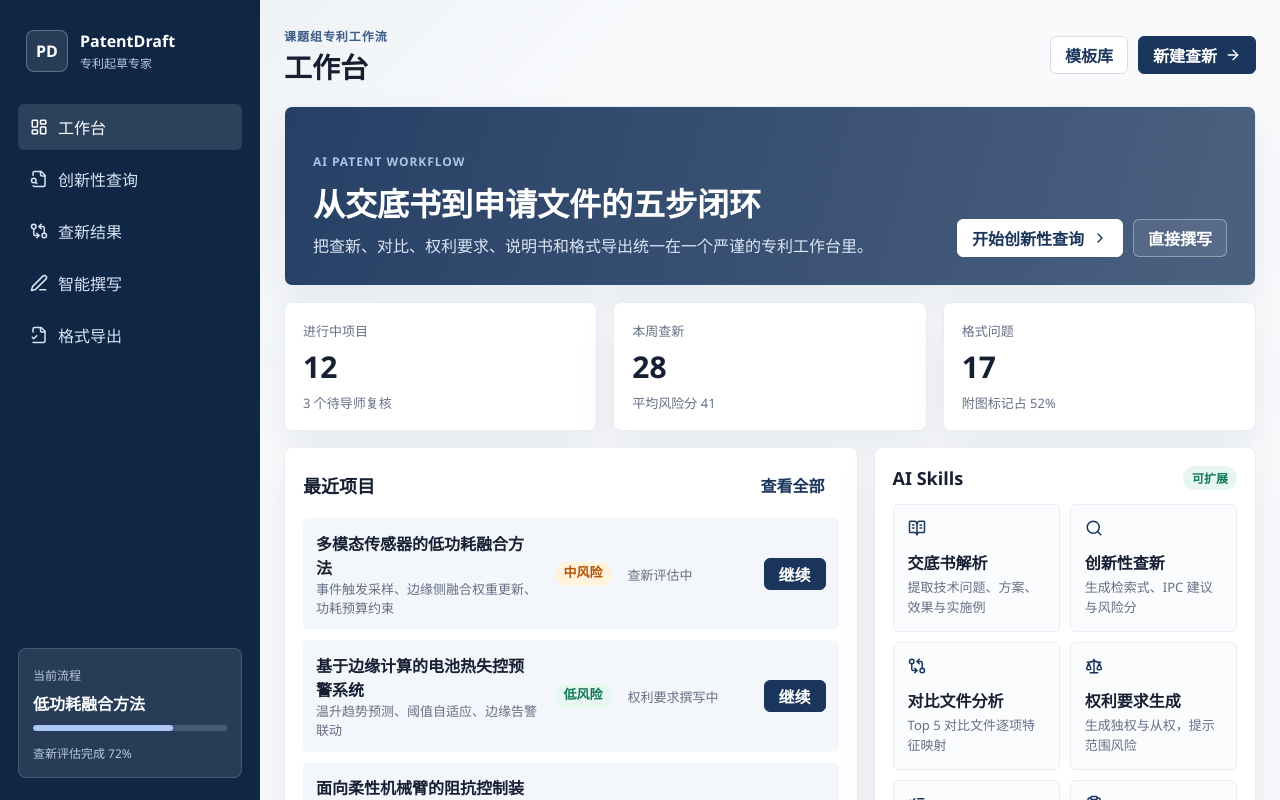
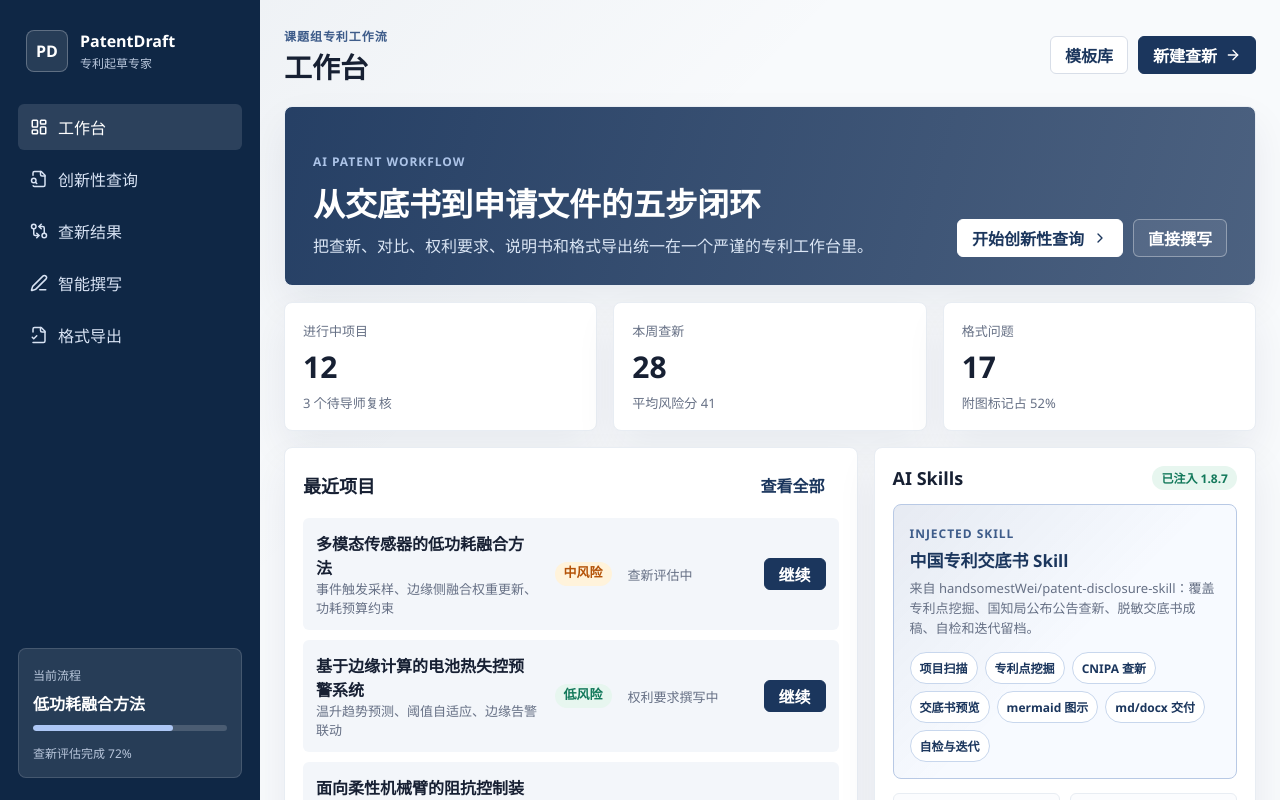
Before and after one commit to 1234jian-fu/patent, a React (Vite) app: page / in a window 1280 px wide. Shown: the top 800 px of the page. Built offline with nearby package versions, Linux system fonts and the light colour scheme.

Commit message:
Inject patent disclosure skill workflow

```diff
--- a/src/App.tsx
+++ b/src/App.tsx
@@ -63,6 +63,7 @@ const projects: PatentProject[] = [
 ];
 
 const skills = [
+  { name: "中国专利交底书", desc: "扫描项目、挖掘专利点、查新并生成 md/docx 交底书", icon: FileText },
   { name: "交底书解析", desc: "提取技术问题、方案、效果与实施例", icon: BookOpenText },
   { name: "创新性查新", desc: "生成检索式、IPC 建议与风险分", icon: Search },
   { name: "对比文件分析", desc: "Top 5 对比文件逐项特征映射", icon: GitCompareArrows },
@@ -77,6 +78,16 @@ const references = [
   { id: "US20240112991A1", title: "Sensor fusion for embedded devices", score: 68, hit: "模型更新机制相似" },
   { id: "EP4276132A1", title: "Adaptive sampling controller", score: 61, hit: "采样频率控制相近" },
   { id: "CN113558240A", title: "一种工业设备状态监测系统", score: 54, hit: "应用场景接近" },
+];
+
+const disclosurePipeline = [
+  "项目扫描",
+  "专利点挖掘",
+  "CNIPA 查新",
+  "交底书预览",
+  "mermaid 图示",
+  "md/docx 交付",
+  "自检与迭代",
 ];
 
 export default function App() {
@@ -196,7 +207,19 @@ function Dashboard({ onJump }: { onJump: (tab: AppTab) => void }) {
       <section className="content-card">
         <div className="section-title">
           <h3>AI Skills</h3>
-          <Badge>可扩展</Badge>
+          <Badge>已注入 1.8.7</Badge>
+        </div>
+        <div className="injected-skill">
+          <div>
+            <span className="eyebrow">Injected Skill</span>
+            <strong>中国专利交底书 Skill</strong>
+            <p>来自 handsomestWei/patent-disclosure-skill：覆盖专利点挖掘、国知局公布公告查新、脱敏交底书成稿、自检和迭代留档。</p>
+          </div>
+          <div className="pipeline-strip">
+            {disclosurePipeline.map((step) => (
+              <span key={step}>{step}</span>
+            ))}
+          </div>
         </div>
         <div className="skill-grid">
           {skills.map((skill) => {
@@ -265,7 +288,12 @@ function NoveltySearch({ onJump }: { onJump: (tab: AppTab) => void }) {
       </section>
 
       <aside className="insight-panel">
-        <h3>交底书解析 Skill</h3>
+        <h3>中国专利交底书 Skill</h3>
+        <div className="skill-source">
+          <span>优先数据源</span>
+          <strong>国家知识产权局 · 中国专利公布公告</strong>
+          <p>查询阶段按 2-8 个语义块拆分检索，合并 pub_number 后再生成对比结论。</p>
+        </div>
         <Insight title="核心技术问题" text="现有融合节点持续采集导致功耗升高，难以满足长期部署场景。" />
         <Insight title="关键技术特征" text="事件触发采样、分层特征融合、边缘侧动态阈值更新。" />
         <Insight title="建议分类号" text="G06F 18/25、G01D 21/02、H04W 52/02" />
@@ -356,10 +384,12 @@ function DraftWorkbench() {
 
       <aside className="assistant-panel">
         <h3>AI Skills 面板</h3>
+        <SkillAction icon={BookOpenText} title="按交底书模板生成章节" />
         <SkillAction icon={Scale} title="生成从属权利要求" />
         <SkillAction icon={ShieldCheck} title="保护范围风险审查" />
         <SkillAction icon={MessageSquareText} title="术语一致性检查" />
         <SkillAction icon={BrainCircuit} title="说明书反向扩写" />
+        <SkillAction icon={GitCompareArrows} title="补充现有技术区别论述" />
         <div className="risk-note">
           <AlertTriangle size={18} />
           “异常事件强度”需要在说明书中给出计算方式或判定规则。
@@ -407,6 +437,11 @@ function ExportReview() {
 
       <aside className="insight-panel">
         <h3>导出</h3>
+        <div className="delivery-card">
+          <strong>交底书交付规则</strong>
+          <span>{`{案件名}_{YYYYMMDDHHmmss}.md + .docx`}</span>
+          <p>保留 mermaid 系统框图/流程图源文本，并在导出时渲染为图片写入 Word。</p>
+        </div>
         <button className="primary-button full">
           <Download size={16} /> 导出 CNIPA ZIP
         </button>
--- a/src/index.css
+++ b/src/index.css
@@ -392,6 +392,53 @@ button {
   grid-template-columns: repeat(2, minmax(0, 1fr));
 }
 
+.injected-skill {
+  display: grid;
+  gap: 14px;
+  margin-bottom: 14px;
+  padding: 16px;
+  border: 1px solid #b8c9e5;
+  border-radius: 8px;
+  background:
+    linear-gradient(135deg, rgba(27, 54, 93, 0.08), transparent 52%),
+    #f7faff;
+}
+
+.injected-skill strong,
+.injected-skill p {
+  display: block;
+  margin: 0;
+}
+
+.injected-skill strong {
+  margin-top: 4px;
+  color: var(--primary);
+  font-size: 17px;
+}
+
+.injected-skill p {
+  margin-top: 6px;
+  color: var(--muted);
+  font-size: 13px;
+  line-height: 1.55;
+}
+
+.pipeline-strip {
+  display: flex;
+  flex-wrap: wrap;
+  gap: 7px;
+}
+
+.pipeline-strip span {
+  padding: 6px 9px;
+  border: 1px solid #c8d7ed;
+  border-radius: 999px;
+  background: #fff;
+  color: var(--primary);
+  font-size: 12px;
+  font-weight: 700;
+}
+
 .skill-card {
   padding: 14px;
   border: 1px solid var(--line-soft);
@@ -521,6 +568,39 @@ textarea {
 
 .insight-panel h3 {
   margin-top: 0;
+}
+
+.skill-source,
+.delivery-card {
+  margin-bottom: 12px;
+  padding: 12px;
+  border: 1px solid var(--line-soft);
+  border-radius: 6px;
+  background: #fbfcfe;
+}
+
+.skill-source span,
+.delivery-card span {
+  display: block;
+  color: var(--muted);
+  font-size: 12px;
+  font-weight: 700;
+}
+
+.skill-source strong,
+.delivery-card strong {
+  display: block;
+  margin: 4px 0;
+  color: var(--primary);
+  font-size: 13px;
+}
+
+.skill-source p,
+.delivery-card p {
+  margin: 0;
+  color: var(--muted);
+  font-size: 12px;
+  line-height: 1.5;
 }
 
 .insight {
```
